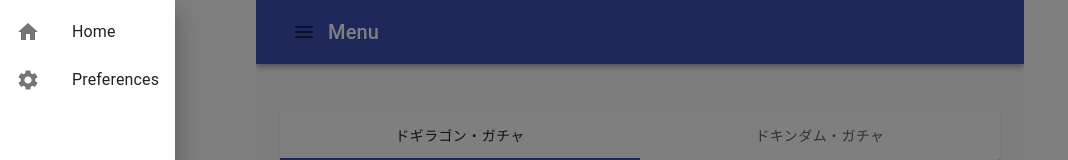
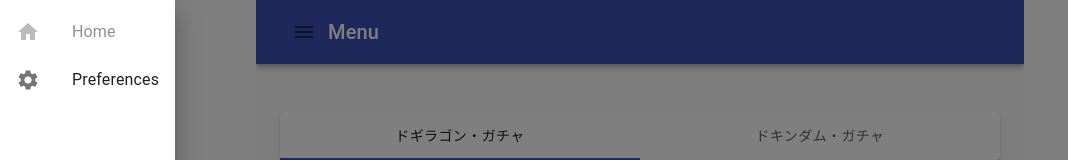
Before and after one commit to myrear/duegacha, a React (Create React App) app: page / in a window 1280 px wide. Both pictures are taken after a click on the button 304 px from the left and 32 px from the top of the page. Shown: the top 160 px of the page, without its empty margins (0-1068 px from the left). Built offline with nearby package versions, Linux system fonts and the light colour scheme.

Commit message:
Update SideMenu.tsx

```diff
--- a/src/SideMenu.tsx
+++ b/src/SideMenu.tsx
@@ -1,7 +1,7 @@
 import React from 'react'
 import { Drawer, List, ListItem, ListItemIcon, ListItemText } from '@material-ui/core'
 import { Home, Settings } from '@material-ui/icons'
-import { useHistory } from 'react-router-dom'
+import { useHistory, useLocation } from 'react-router-dom'
 
 interface Props {
     isMenuOpened: boolean
@@ -17,7 +17,7 @@ const Menus: MenuItemType[] = [
     },
     {
         primary: 'Preferences',
-        path: 'preferences',
+        path: '/preferences',
         icon: <Settings />
     }
 ]
@@ -31,6 +31,8 @@ export type MenuItemType = {
 export default (props: Props) => {
     const { isMenuOpened, onMenuClosed, menuItems = Menus } = props
     const history = useHistory()
+    const location = useLocation()
+
     const onMenuClicked = (path: string, onMenuClosed: () => void) => {
         return (event: React.MouseEvent<HTMLDivElement, MouseEvent>) => {
             history.push(path.toLowerCase())
@@ -43,7 +45,7 @@ export default (props: Props) => {
             <List>
                 {menuItems.map((v, i) => {
                     return (
-                        <ListItem button onClick={onMenuClicked(v.path, onMenuClosed)} key={i}>
+                        <ListItem button onClick={onMenuClicked(v.path, onMenuClosed)} key={i} disabled={v.path === location.pathname}>
                             <ListItemIcon>{v.icon}</ListItemIcon>
                             <ListItemText primary={v.primary} />
                         </ListItem>
```
